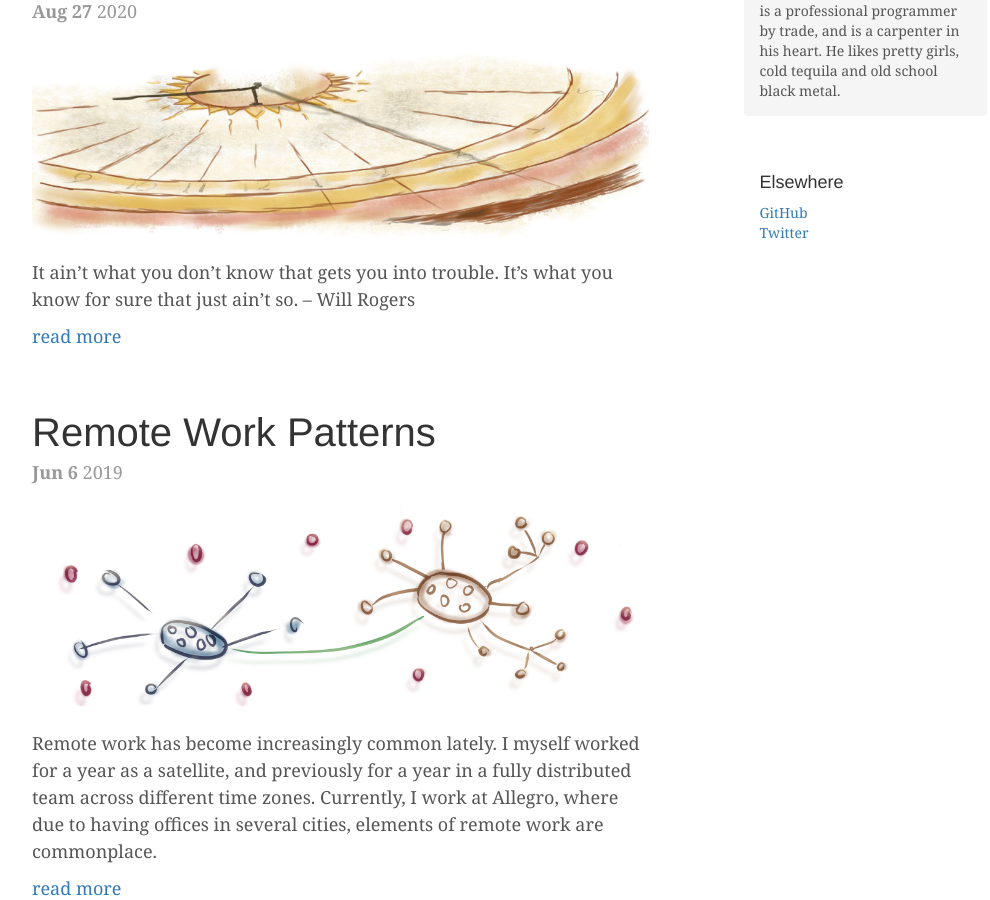
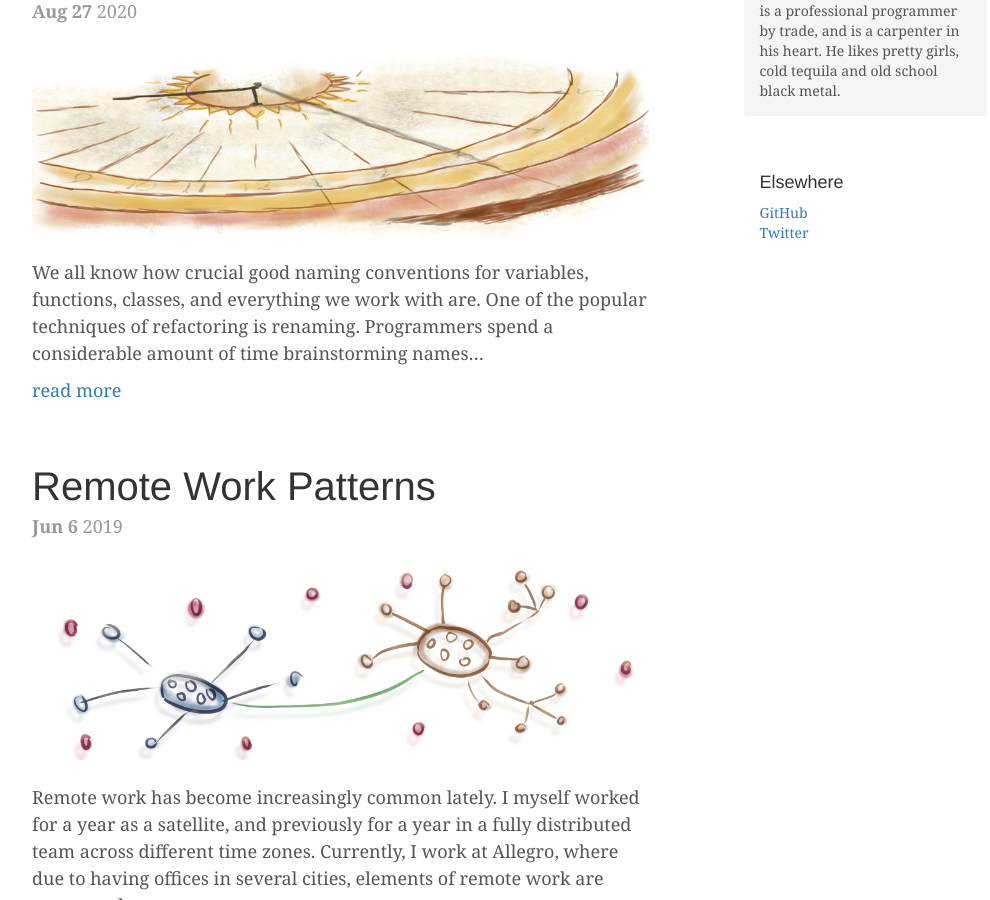
Before and after one commit to tfij/tfij.github.io, a Jekyll site: the page built from index.html, in a window 1280 px wide and 900 px high, scrolled down 328 px. Shown: the whole window, without its empty margins (138-1128 px from the left). Built offline with Jekyll 4.4.1, drawn with Linux system fonts in a browser that asks for light colours.

Commit message:
Fix excerpt for About LocalDateTime Locality post

```diff
--- a/_posts/2020-08-27-About-LocalDateTime-Locality.md
+++ b/_posts/2020-08-27-About-LocalDateTime-Locality.md
@@ -3,6 +3,9 @@ layout: post
 title: About LocalDateTime Locality
 tags: [tech, java, design]
 short: false
+excerpt: We all know how crucial good naming conventions for variables, functions, classes, and everything we work with are.
+  One of the popular techniques of refactoring is renaming.
+  Programmers spend a considerable amount of time brainstorming names...
 coverImage:
   url: /assets/articles/2020-08-27-About-LocalDateTime-Locality/solar-clock.jpg
   alt: The illustration shows how different people, represented by small circles, can cooperate with others to create a communication network around which satellites orbit
```
